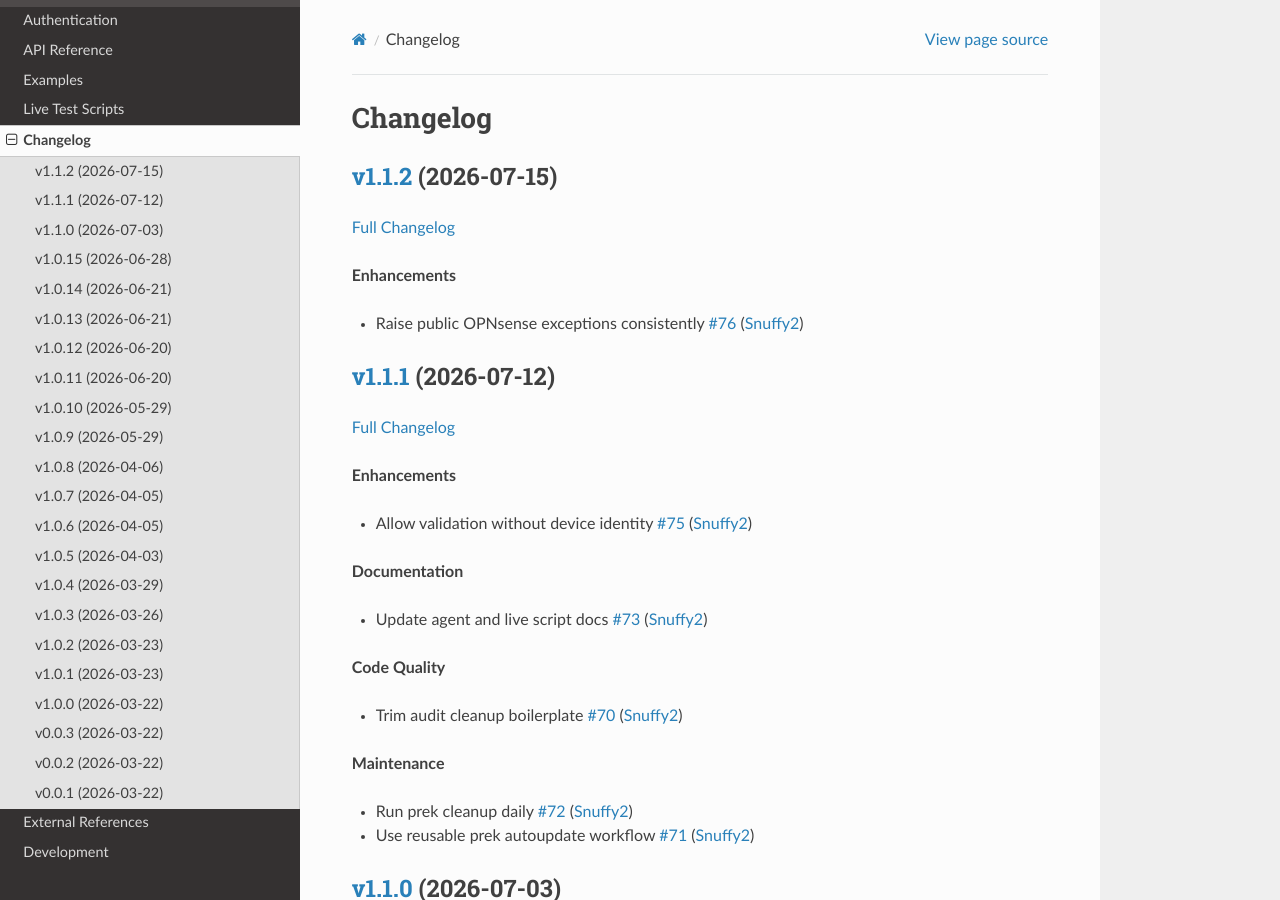
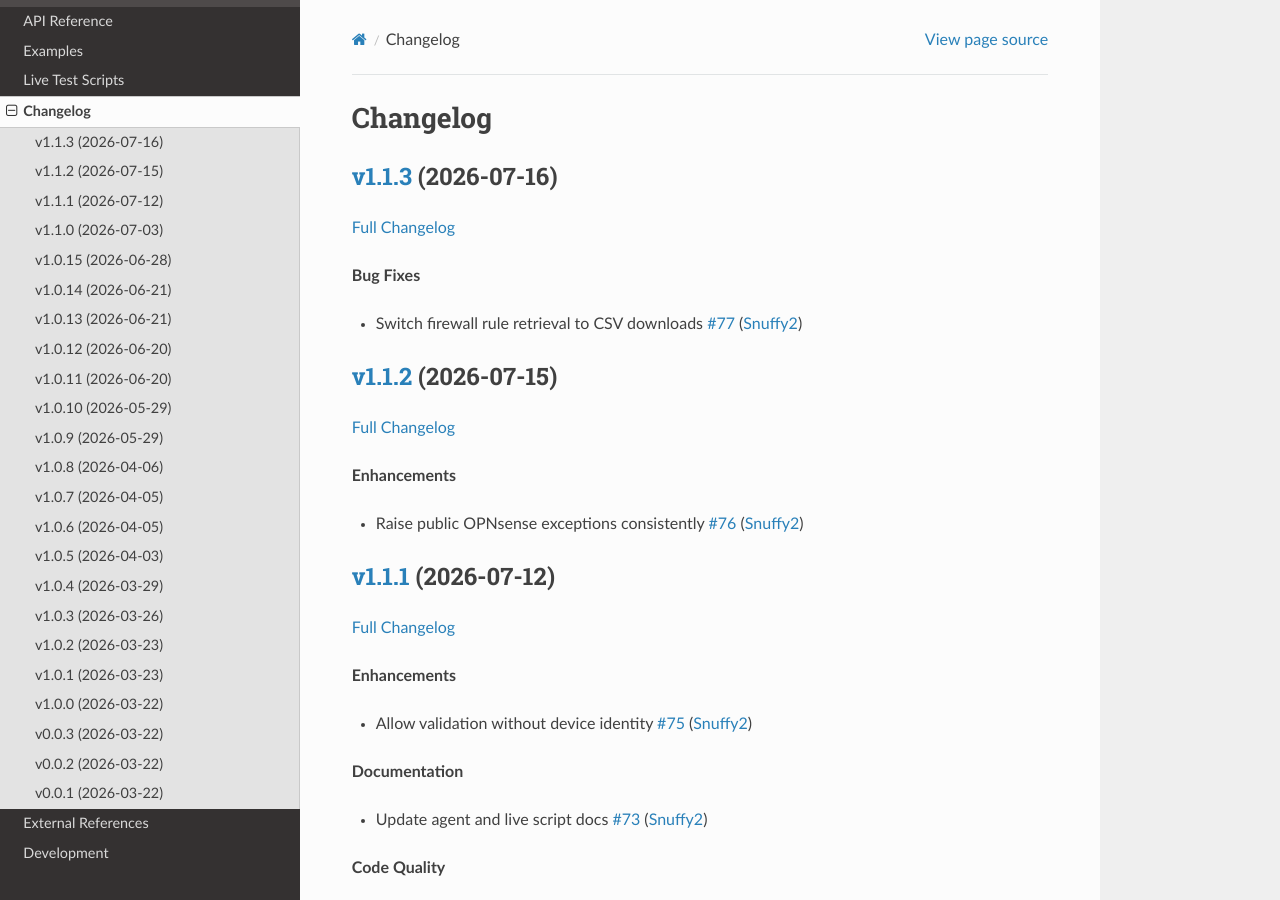
Before and after one commit to Snuffy2/aiopnsense, a Sphinx documentation site: the page built from docs/source/changelog.md, in a window 1280 px wide and 900 px high. Built offline with Sphinx 7.4.7 and the Read the Docs theme 3.1.0, drawn with Linux system fonts in a browser that asks for light colours; the version number could not be read and is left out.

Commit message:
Update changelog [skip ci]

```diff
--- a/docs/source/changelog.md
+++ b/docs/source/changelog.md
@@ -1,4 +1,12 @@
 # Changelog
+
+## [v1.1.3](https://github.com/Snuffy2/aiopnsense/tree/v1.1.3) (2026-07-16)
+
+[Full Changelog](https://github.com/Snuffy2/aiopnsense/compare/v1.1.2...v1.1.3)
+
+**Bug Fixes**
+
+- Switch firewall rule retrieval to CSV downloads [\#77](https://github.com/Snuffy2/aiopnsense/pull/77) ([Snuffy2](https://github.com/Snuffy2))
 
 ## [v1.1.2](https://github.com/Snuffy2/aiopnsense/tree/v1.1.2) (2026-07-15)
 
```
